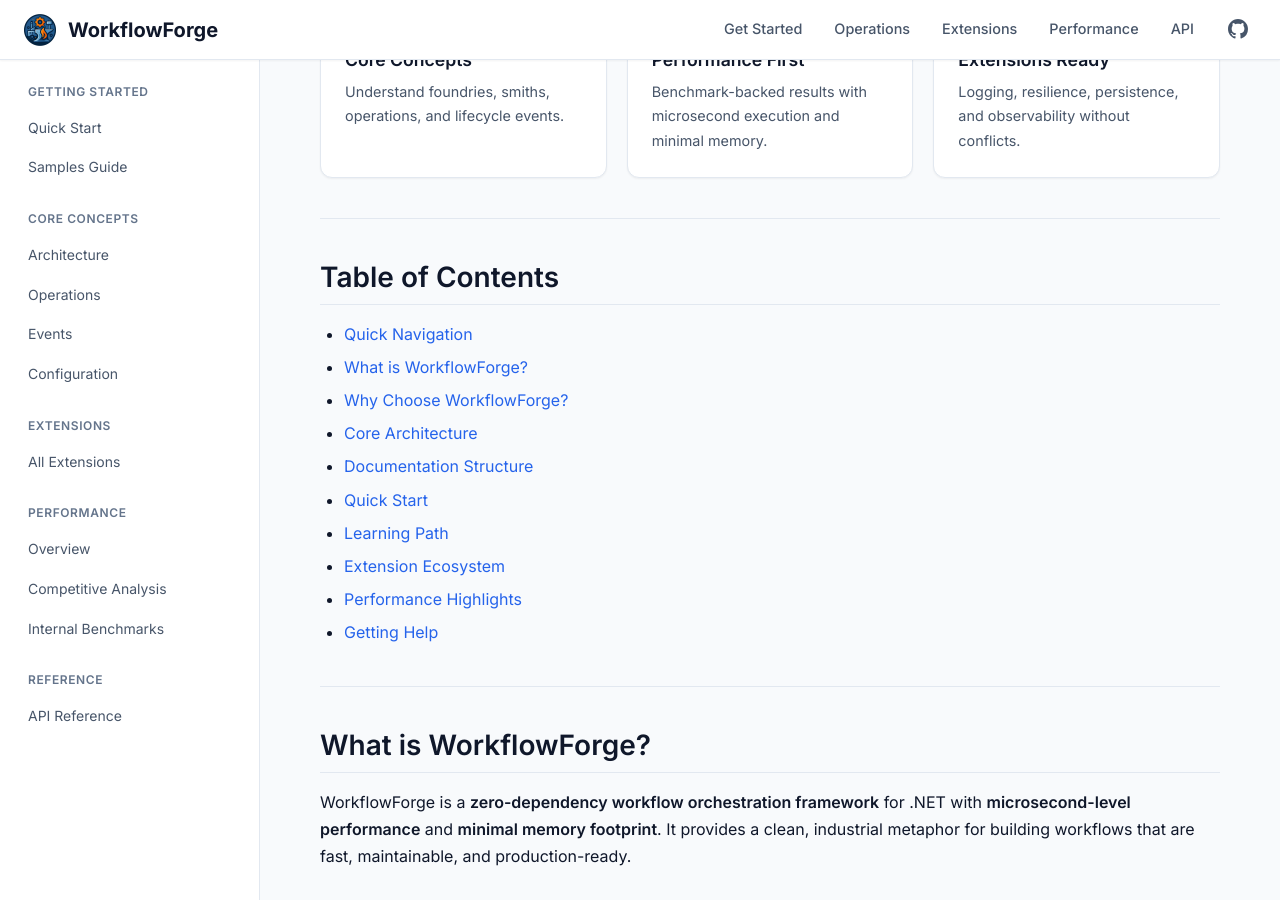
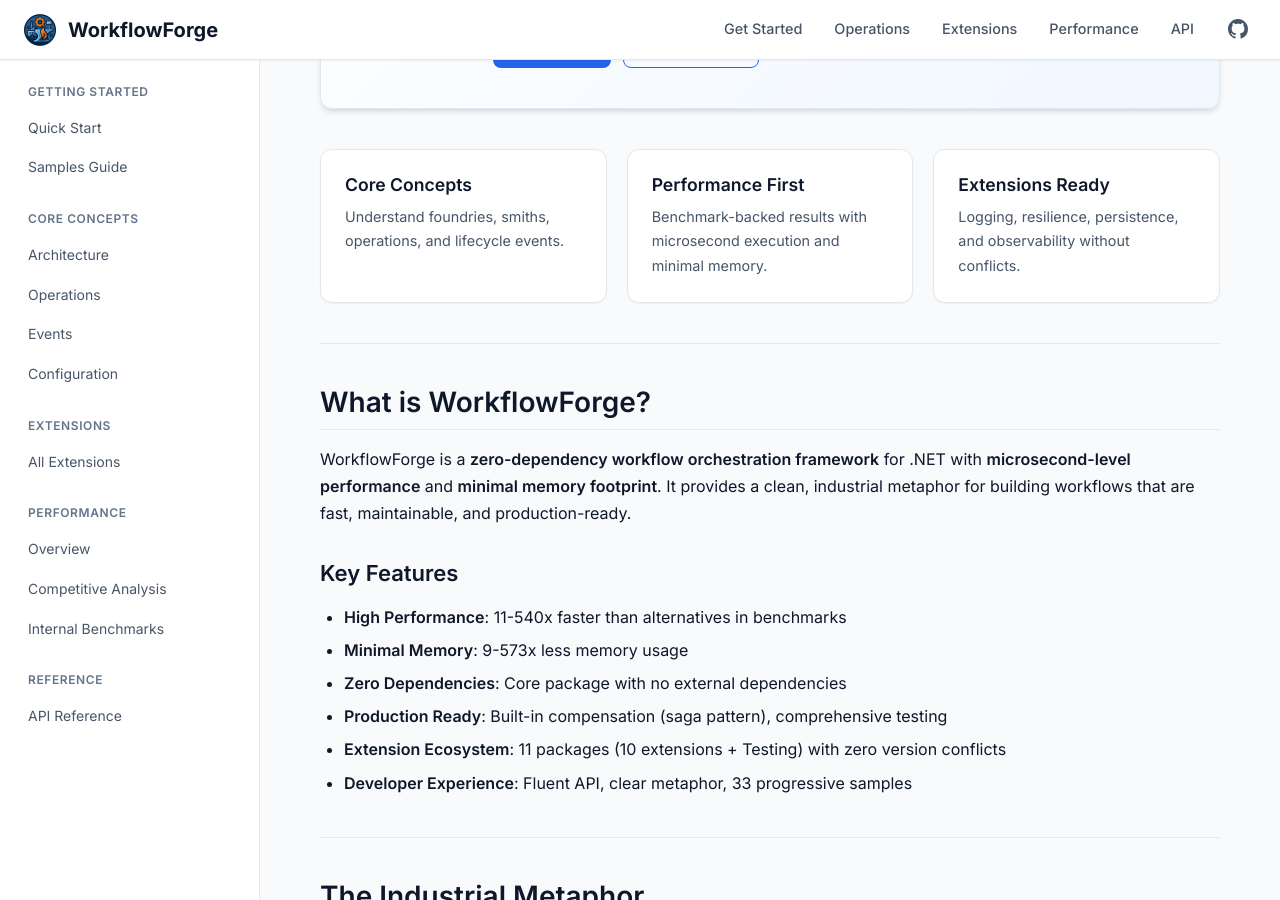
Before and after one commit to animatlabs/workflow-forge, a Jekyll site: the page built from docs/index.md, in a window 1280 px wide and 900 px high, scrolled down 362 px. Built offline with Jekyll 4.4.1, drawn with Linux system fonts in a browser that asks for light colours.

Commit message:
updated the documentation

```diff
--- a/docs/index.md
+++ b/docs/index.md
@@ -8,6 +8,11 @@
   <div>
     <h1>WorkflowForge Documentation</h1>
     <p>Build high-performance workflows in .NET with clear guidance, focused examples, and a zero-dependency core.</p>
+    <p>
+      <a href="https://www.nuget.org/packages/WorkflowForge/"><img src="https://img.shields.io/nuget/v/WorkflowForge.svg" alt="NuGet"></a>
+      <a href="https://www.nuget.org/packages/WorkflowForge/"><img src="https://img.shields.io/nuget/dt/WorkflowForge.svg" alt="NuGet Downloads"></a>
+      <a href="https://github.com/animatlabs/workflow-forge/blob/main/LICENSE"><img src="https://img.shields.io/badge/license-MIT-blue.svg" alt="License"></a>
+    </p>
     <div class="wf-hero-actions">
       <a href="{{ "/getting-started/getting-started/" | relative_url }}">Get started</a>
       <a class="secondary" href="{{ "/reference/api-reference/" | relative_url }}">API reference</a>
@@ -32,20 +37,6 @@
 
 ---
 
-## Table of Contents
-
-- [Quick Navigation](#quick-navigation)
-- [What is WorkflowForge?](#what-is-workflowforge)
-- [Why Choose WorkflowForge?](#why-choose-workflowforge)
-- [Core Architecture](#core-architecture)
-- [Documentation Structure](#documentation-structure)
-- [Quick Start](#quick-start)
-- [Learning Path](#learning-path)
-- [Extension Ecosystem](#extension-ecosystem)
-- [Performance Highlights](#performance-highlights)
-- [Getting Help](#getting-help)
-
----
 ## What is WorkflowForge?
 
 WorkflowForge is a **zero-dependency workflow orchestration framework** for .NET with **microsecond-level performance** and **minimal memory footprint**. It provides a clean, industrial metaphor for building workflows that are fast, maintainable, and production-ready.
```
Also changed, not shown: README.md, src/core/WorkflowForge.Testing/README.md, src/extensions/WorkflowForge.Extensions.DependencyInjection/README.md.
